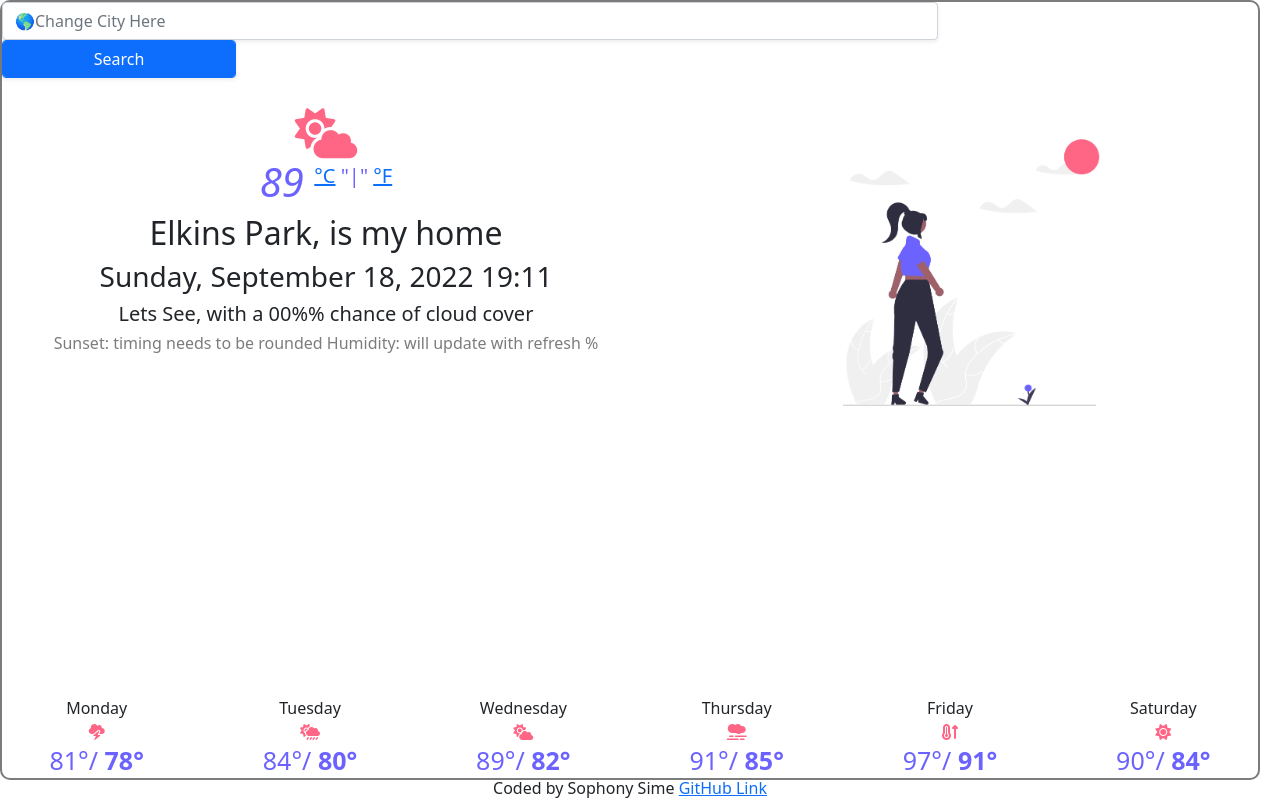
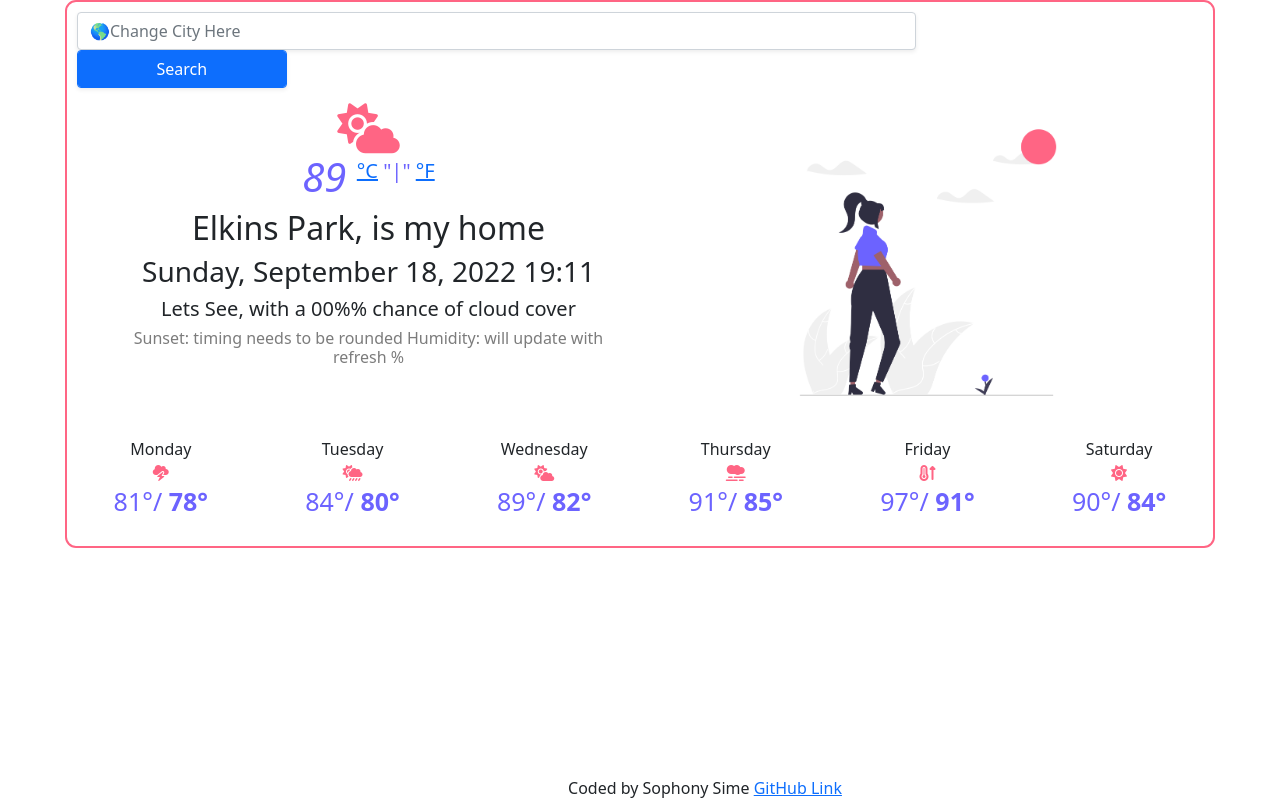
Before and after one commit to SophyHub/my-weather, a plain HTML site: page index.html in a window 1280 px wide. Drawn offline with nearby package versions, Linux system fonts and the light colour scheme.

Commit message:
better page layput

```diff
--- a/design.css
+++ b/design.css
@@ -1,12 +1,5 @@
 body {
   font-family: "Roboto", sans-serif;
-  max-width: fit-content;
-  padding: 0px;
-  min-width: calc(100vw - 20px);
-  min-height: calc(100vh - 20px);
-  border: 2px solid #7c7c7c;
-  margin: 10px;
-  border-radius: 10px;
 }
 
 i.currentsky {
@@ -18,24 +11,24 @@ i.currentsky {
   text-align: center;
   left: 1px;
   line-height: 5px;
-  margin: 30px auto;
+  margin: 15px auto;
   max-width: fit-content;
   text-decoration: none;
   display: block;
 }
 
 .protrait {
-  right: 5px;
+  right: 1px;
   display: block;
-  margin: 30px auto;
-  width: 50%;
+  margin: 10px auto;
+
   max-width: fit-content;
+  text-align: center;
+  position: inherit;
 }
 
 .forecastcontainer {
-  position: fixed;
   bottom: 5px;
-  max-width: fit-content;
 }
 
 p {
@@ -83,6 +76,10 @@ h6 {
 .city {
   font-size: xx-large;
 }
-
-.container {
+.weather-app {
+  max-width: 1150px;
+  margin: 0 auto;
+  padding: 10px;
+  border: 2px solid #ff6584;
+  border-radius: 11px;
 }
--- a/index.html
+++ b/index.html
@@ -27,6 +27,8 @@
   </head>
 
   <body>
+      <div class="weather-app">
+         <div class="row">
     <form id="search-form">
       <div class="row">
         <div class="col-9">
@@ -47,8 +49,7 @@
       </div>
       </div>
     </form>
-        <div class="weather-app">
-          <div class="row">
+
             <div class="col-6">
       <ul class="focus">
         <i class="fa-solid fa-cloud-sun currentsky"></i>
@@ -122,5 +123,6 @@
       <a href="https://github.com/SophyHub/my-weather">GitHub Link</a>
     </footer>
     <script src="app.js"></script>
+    </div>
   </body>
 </html>
```
